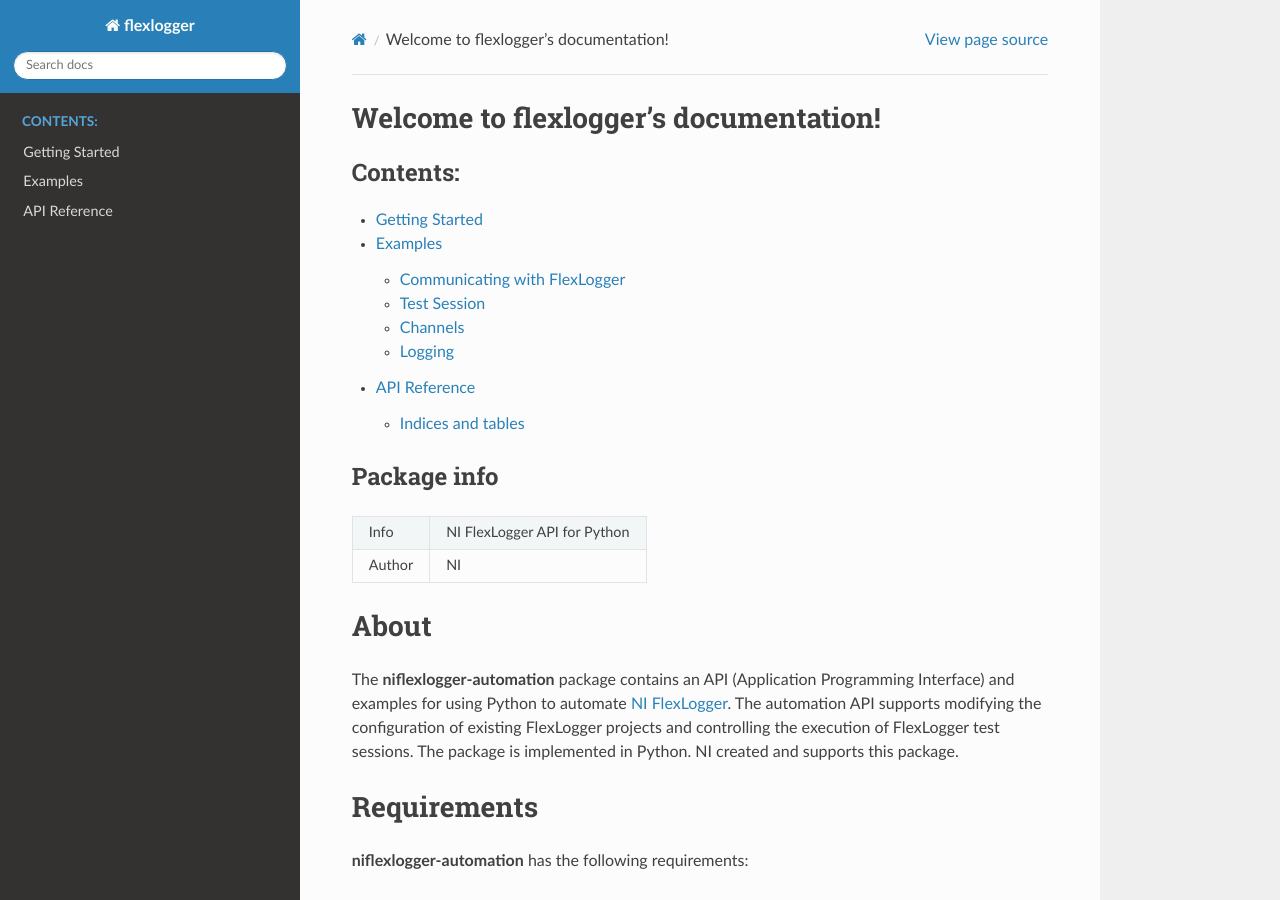
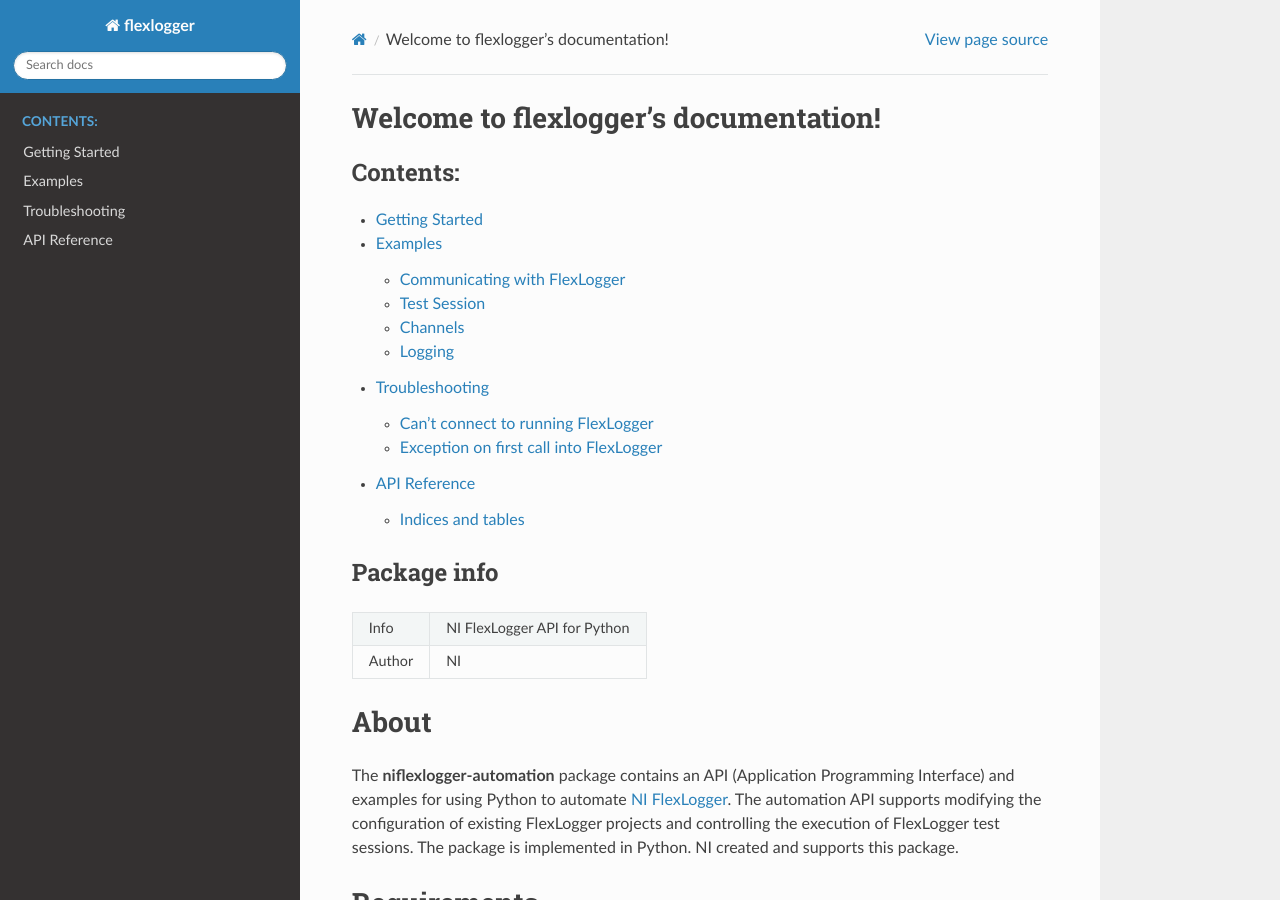
Before and after one commit to ni/niflexlogger-automation-python, a Sphinx documentation site: the page built from docs/index.rst, in a window 1280 px wide and 900 px high. Built offline with Sphinx 7.4.7 and the Read the Docs theme 2.0.0, drawn with Linux system fonts in a browser that asks for light colours; some of the changed lines change nothing that is shown.

Commit message:
Add troubleshooting section

```diff
--- a/docs/getting_started.rst
+++ b/docs/getting_started.rst
@@ -111,3 +111,38 @@
 .. literalinclude:: ../examples/Basic/set_test_property.py
    :language: python
    :linenos:
+
+Troubleshooting
+===============
+
+Can't connect to running FlexLogger
+-----------------------------------
+If you get an error connecting to an already running instance of FlexLogger, the Automation
+server preference may not be enabled. You can enable this preference by opening the
+"File>>Preferences" menu item, and then enabling the "Automation server"
+preference in the "General" tab.
+
+.. image:: preference_automation_server.png
+
+Exception on first call into FlexLogger
+---------------------------------------
+If you see an exception on the first call into FlexLogger similar to::
+
+  grpc._channel._InactiveRpcError: <_InactiveRpcError of RPC that terminated with:
+        status = StatusCode.UNAVAILABLE
+        details = "failed to connect to all addresses"
+        debug_error_string = "{"created":"@1608052709.612000000","description":"Failed to pick subchannel","file":"src/core/ext/filters/client_channel/client_channel.cc","file_line":4143,"referenced_errors":[{"created":"@1608052633.077000000","description":"failed to connect to all addresses","file":"src/core/ext/filters/client_channel/lb_policy/pick_first/pick_first.cc","file_line":398,"grpc_status":14}]}"
+
+the problem may be an HTTP proxy.  To test this, in your Python script add the following lines
+before your FlexLogger API calls:
+
+.. code-block:: python
+
+   if os.environ.get('https_proxy'):
+      del os.environ['https_proxy']
+   if os.environ.get('http_proxy'):
+      del os.environ['http_proxy']
+
+If this fixes the problem, try configuring your proxy to not affect traffic to localhost.
+See `this GitHub issue <https://github.com/ni/niflexlogger-automation-python/issues/13>`_
+for an example.
```
Also changed, not shown: docs/preference_automation_server.png (added).
